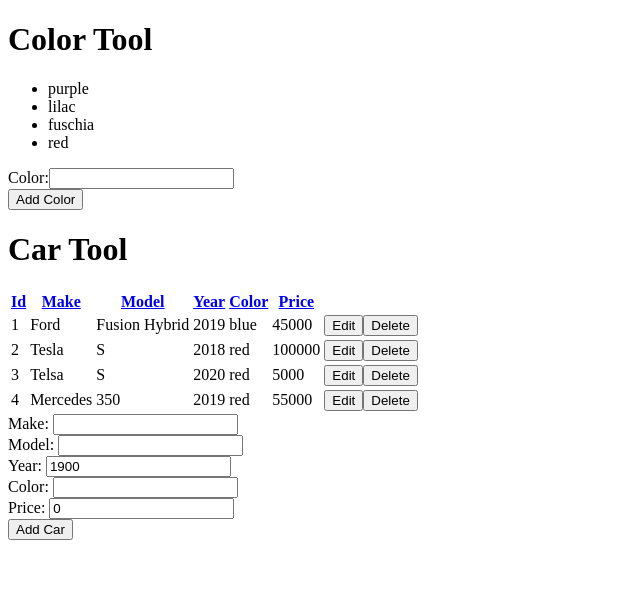
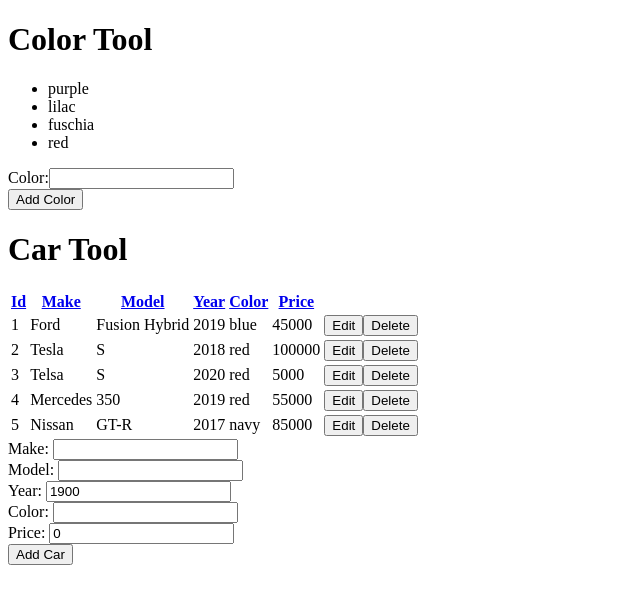
Before and after one commit to HBaguinon/angular_day_3, an Angular app in the folder demo-app/: page / in a window 1280 px wide. Shown: the top 604 px of the page, without its empty margins (0-640 px from the left). Built offline with nearby package versions, Linux system fonts and the light colour scheme; data requests are answered from the project's data file.

Commit message:
converted promises to observables. then to subscribe

```diff
--- a/demo-app/db.json
+++ b/demo-app/db.json
@@ -31,6 +31,14 @@
       "color": "red",
       "price": 55000,
       "id": 4
+    },
+    {
+      "make": "Nissan",
+      "model": "GT-R",
+      "year": 2017,
+      "color": "navy",
+      "price": 85000,
+      "id": 5
     }
   ]
 }
--- a/demo-app/src/app/car-tool/components/car-home/car-home.component.ts
+++ b/demo-app/src/app/car-tool/components/car-home/car-home.component.ts
@@ -19,7 +19,10 @@
   constructor(public carsSvc: CarsService) { }
 
   ngOnInit(): void {
-    this.carsSvc.all().then(cars => {
+    // this.carsSvc.all().then(cars => {
+    //   this.cars = cars;
+    // });
+    this.carsSvc.all().subscribe(cars => {
       this.cars = cars;
     });
   }
@@ -30,7 +33,10 @@
   }
 
   refreshCars() {
-    return this.carsSvc.all(this.sortColName).then(cars => {
+    // return this.carsSvc.all(this.sortColName).then(cars => {
+    //   this.cars = cars;
+    // });
+    return this.carsSvc.all(this.sortColName).subscribe(cars => {
       this.cars = cars;
     });
   }
@@ -38,14 +44,14 @@
   doAppendCar(car: Car) {
     this.carsSvc
       .append(car)
-      .then(() => this.refreshCars());
+      .subscribe(() => this.refreshCars());
     this.editCarId = -1;
   }
 
   doRemoveCar(carId: number) {
     this.carsSvc
       .remove(carId)
-      .then(() => this.refreshCars());
+      .subscribe(() => this.refreshCars());
     this.editCarId = -1;
   }
 
@@ -56,7 +62,7 @@
   doReplaceCar(car: Car) {
     this.carsSvc
       .replace(car)
-      .then(() => this.refreshCars());
+      .subscribe(() => this.refreshCars());
     this.editCarId = -1;
   }
 
--- a/demo-app/src/app/car-tool/services/cars.service.ts
+++ b/demo-app/src/app/car-tool/services/cars.service.ts
@@ -13,28 +13,24 @@
   all(sortColName = '') {
     if (sortColName.length > 0) {
       return this.httpClient
-        .get<Car[]>('http://localhost:4250/cars?_sort=' + encodeURIComponent(sortColName))
-        .toPromise();
+        .get<Car[]>('http://localhost:4250/cars?_sort=' + encodeURIComponent(sortColName));
     } else {
       return this.httpClient
-        .get<Car[]>('http://localhost:4250/cars')
-        .toPromise();
+        .get<Car[]>('http://localhost:4250/cars');
     }
   }
 
   append(car: Car) {
-    return this.httpClient.post<Car>('http://localhost:4250/cars', car).toPromise();
+    return this.httpClient.post<Car>('http://localhost:4250/cars', car);
   }
 
   replace(car: Car) {
     return this.httpClient
-      .put<Car>('http://localhost:4250/cars/' + car.id, car)
-      .toPromise();
+      .put<Car>('http://localhost:4250/cars/' + car.id, car);
   }
 
   remove(carId: number) {
     return this.httpClient
-      .delete<void>('http://localhost:4250/cars/' + carId)
-      .toPromise();
+      .delete<void>('http://localhost:4250/cars/' + carId);
   }
 }
```
